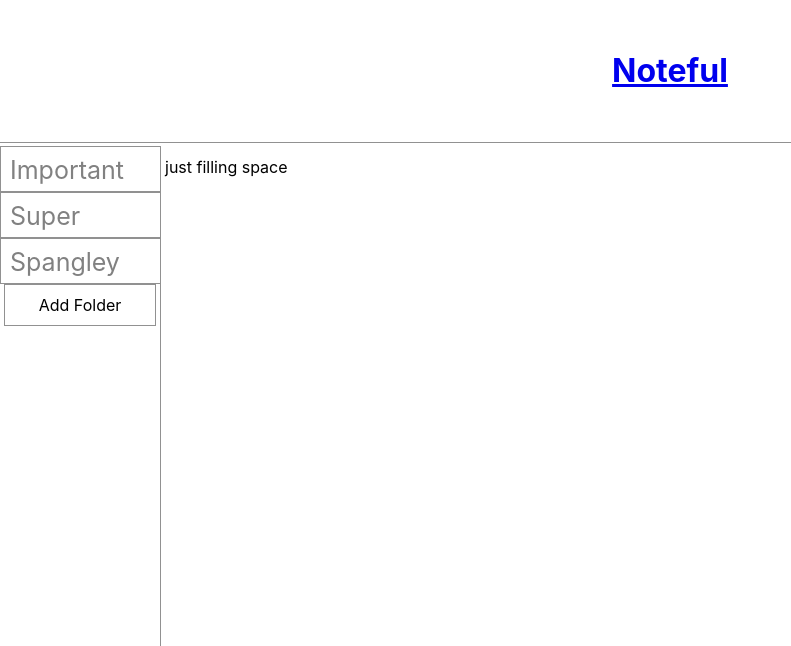
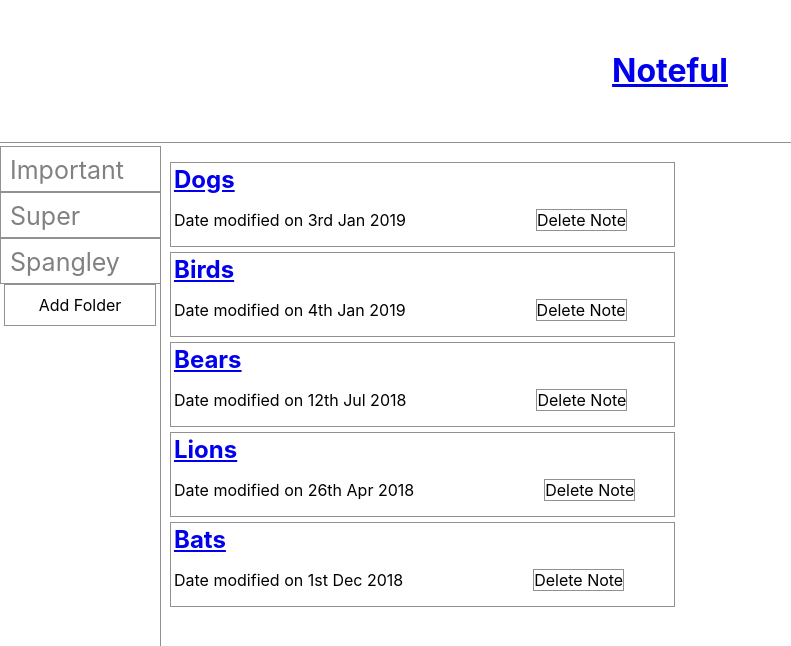
Before and after one commit to JustDorah/noteful, a React (Create React App) app: page /folder/b0715efe-ffaf-11e8-8eb2-f2801f1b9fd1 in a window 1280 px wide. Shown: the top 646 px of the page, without its empty margins (0-791 px from the left). Built offline with nearby package versions, Linux system fonts and the light colour scheme.

Commit message:
git ignore error

```diff
--- a/src/App.js
+++ b/src/App.js
@@ -1,9 +1,10 @@
 import React, { Component } from "react";
-import { Route, Switch } from "react-router-dom";
+//import { Route, Switch } from "react-router-dom";
+import { Route } from "react-router-dom";
 import { Link } from "react-router-dom";
 import NOTES from "./noteStore";
 import MainPage from "./main";
-import NoteList from "./noteList";
+//import NoteList from "./noteList";
 
 import "./App.css";
 import Folder from "./folder";
@@ -20,19 +21,15 @@ export default class App extends Component {
     addedNotes: [],
     addedFolders: []
   };
-  handleFolderClick = e => {
-    // e.preventDefault();
-    console.log("hi, this was clicked", e.currentTarget.dataset.div_id);
-  };
 
   render() {
     //get & show notes data
     const dummyNotes = this.state.dummyData.notes;
-    console.log(dummyNotes);
+    //console.log(dummyNotes);
 
     //get & show folder data
     const dummyFolders = this.state.dummyData.folders;
-    console.log(dummyFolders);
+    //console.log(dummyFolders);
 
     //map notes
     const mainNotes = dummyNotes.map(note => {
@@ -40,7 +37,7 @@ export default class App extends Component {
       const moment = require("moment");
       let d1 = moment(modified);
       let date = d1.format("Do MMM YYYY");
-      //console.log(date);
+      //console.log(date, 'the formatted date');
       return (
         <div className="eachNote" key={note.id}>
           <h2>
@@ -56,26 +53,13 @@ export default class App extends Component {
     });
 
     //map folders
-    //onClick solution from https://ozmoroz.com/2018/07/pass-value-to-onclick-react/
     const mainFolders = dummyFolders.map(folder => {
       return (
-        <div
-          className="eachFolder"
-          key={folder.id}
-          data-div_id={folder.id}
-          onClick={this.handleFolderClick}
-        >
+        <div className="eachFolder" key={folder.id} data-div_id={folder.id}>
           <Link to={`/folder/${folder.id}`}>{folder.name}</Link>{" "}
         </div>
       );
     });
-
-    /** dummy folder and dummy notes */
-    const folderNotes = dummyFolders.map(fN => {
-      let sameId = dummyNotes.filter(notes => notes.folderId === fN.id);
-      return [fN.id, sameId];
-    });
-    console.log(folderNotes);
 
     return (
       <div className="App">
@@ -83,23 +67,19 @@ export default class App extends Component {
           exact
           path="/"
           render={() => (
-            <MainPage
-              mainNotes={mainNotes}
-              mainFolders={mainFolders}
-              folderNotes={folderNotes}
-            />
+            <MainPage mainNotes={mainNotes} mainFolders={mainFolders} />
           )}
         />
         <Route
           path={`/folder/:folderId`}
-          render={() => (
+          render={routerProps => (
             <Folder
+              routerProps={routerProps}
               mainNotes={mainNotes}
               mainFolders={mainFolders}
-              folderNotes={folderNotes}
+              dummyNotes={dummyNotes}
             />
           )}
-          //component={Folder}
         />
       </div>
     );
--- a/src/folder.js
+++ b/src/folder.js
@@ -8,10 +8,40 @@ export default class Folder extends Component {
     onAddFolder: () => {}
   };
 
-  //  displayEachFolder = e => {};
   render() {
-    console.log(this.props.folderNotes, "in folder");
+    //console.log(this.props, "the props");
 
+    //use routerProps to get the folderId and then use to filter notes.
+    let folderId = this.props.routerProps.match.params.folderId;
+    //console.log(folderId, "the folder Id");
+
+    let dummyNotes = this.props.dummyNotes;
+    //console.log(dummyNotes);
+
+    let folderNotes = dummyNotes.filter(notes => notes.folderId === folderId);
+    console.log(folderNotes);
+    //const folderNotes = this.props.folderNotes;
+
+    //mapping out folderNotes
+    const displayFoldersNotes = folderNotes.map(note => {
+      const modified = note.modified;
+      const moment = require("moment");
+      let d1 = moment(modified);
+      let date = d1.format("Do MMM YYYY");
+      //console.log(date);
+      return (
+        <div className="eachNote" key={note.id}>
+          <h2>
+            <Link to={`/note/${note.id}`}>{note.name}</Link>
+          </h2>
+          <p>Date modified on {date}</p>
+          <p />
+          <div className="removeNoteButton" key={note.id}>
+            Delete Note
+          </div>
+        </div>
+      );
+    });
     return (
       <div>
         <header className="mainHeader">
@@ -24,34 +54,8 @@ export default class Folder extends Component {
           <FolderList mainFolders={this.props.mainFolders} />
         </nav>
 
-        <main className="main"> just filling space</main>
+        <main className="main">{displayFoldersNotes}</main>
       </div>
     );
   }
 }
-
-/**
-   * folders: [
-    {
-      id: "b0715efe-ffaf-11e8-8eb2-f2801f1b9fd1",
-      name: "Important"
-    },
-    {
-      id: "b07161a6-ffaf-11e8-8eb2-f2801f1b9fd1",
-      name: "Super"
-    },
-    {
-      id: "b07162f0-ffaf-11e8-8eb2-f2801f1b9fd1",
-      name: "Spangley"
-    }
-  ],
-   */
-// //const notes = props.notes;
-// //console.log(notes, "the notes");
-// return (
-//   <div className="folder">
-//     <div>{/* stuff */}</div>
-
-//     <div className="fButton">{/* stuff */}</div>
-//   </div>
-// );
--- a/src/folderList.js
+++ b/src/folderList.js
@@ -1,5 +1,6 @@
 import React from "react";
 import "./folderList.css";
+//import Folder from "./folder";
 
 export default function FolderList(props) {
   //const notes = props.notes;
@@ -7,6 +8,7 @@ export default function FolderList(props) {
   return (
     <div className="List">
       <div>{props.mainFolders}</div>
+      {/* <Folder mainFolders={props.mainFolders} folderNotes={props.folderNotes} /> */}
 
       <div className="fButton"> Add Folder </div>
     </div>
```
Also changed, not shown: src/main.js (+0 -7 lines), src/myNotes.md (added, +103 -0 lines), 1 other file (tests, documents, lock files or other folders).
